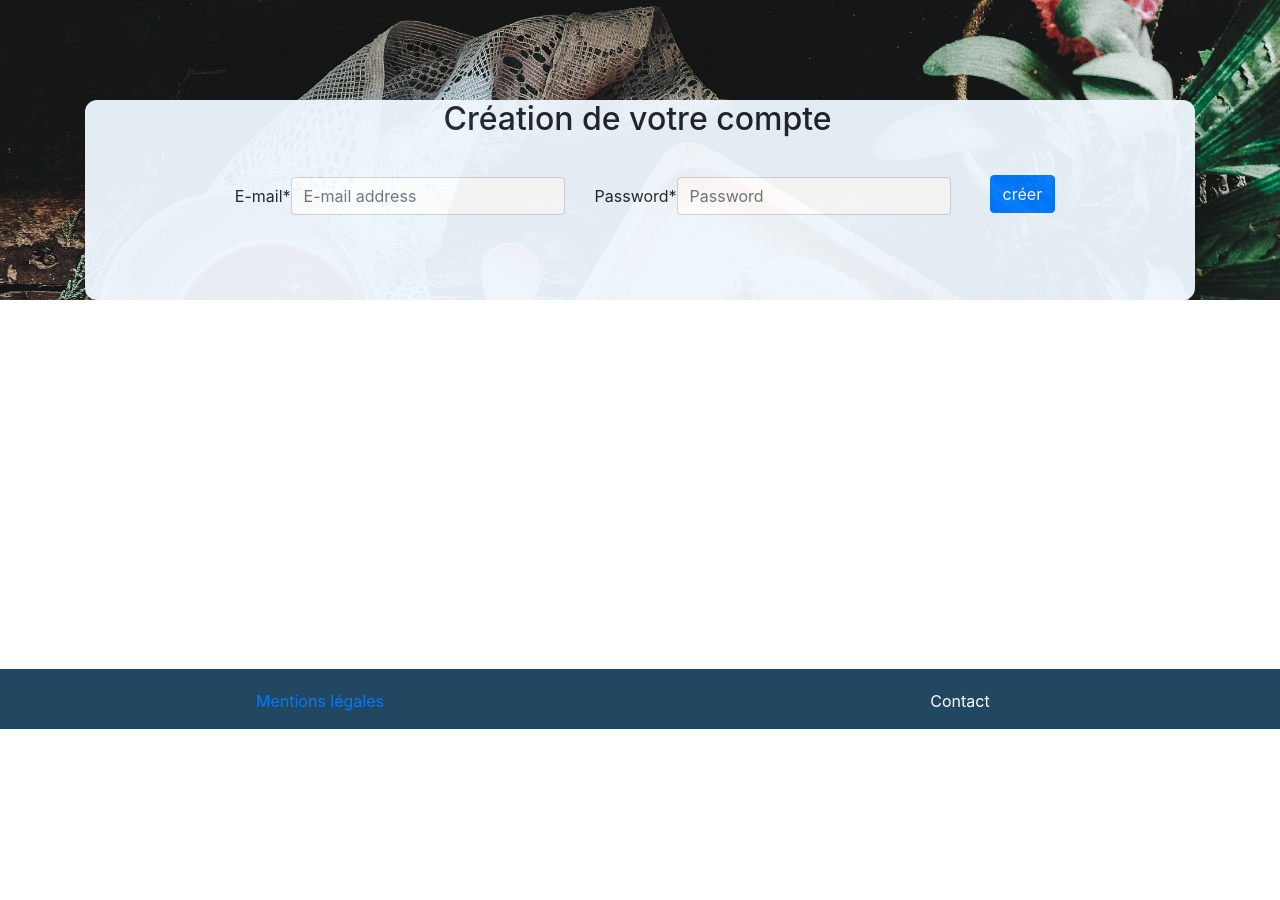
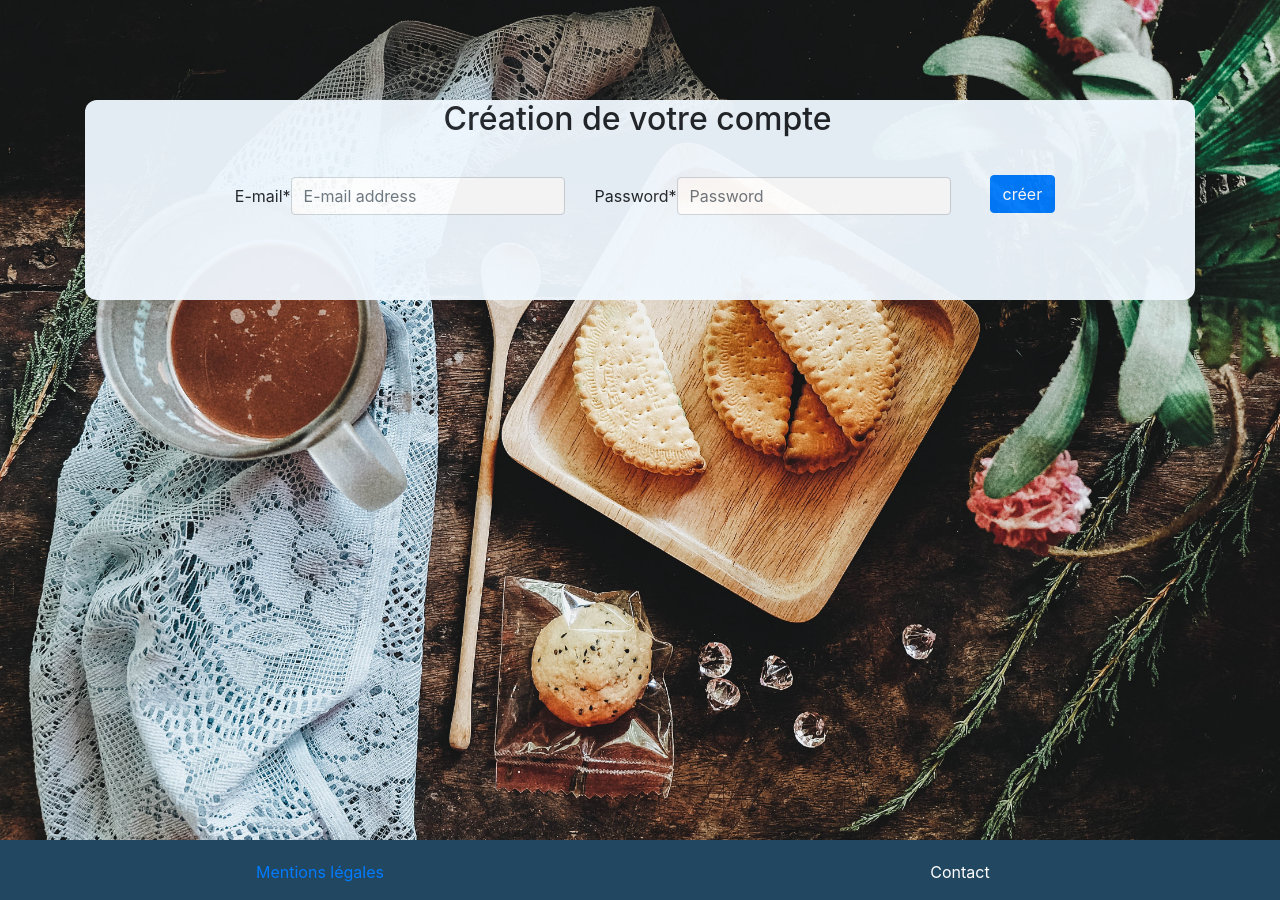
Before and after one commit to flenoir/purbeurre, a Django app: page /accounts/signup/ in a window 1280 px wide. Shown: the part 71-971 px from the top of the page. Before the commit the page ends 800 px from the top, so only its background shows below. Run offline with Django 3.2, Linux system fonts and the light colour scheme; some libraries are stand-ins or nearby versions.

Commit message:
changed height

```diff
--- a/core/templates/account/login.html
+++ b/core/templates/account/login.html
@@ -5,7 +5,7 @@
 {% block first_row %}
 
 
-<div class="container connexion_row_windows rounded">
+<div class="container connexion_row_windows rounded" style="margin-bottom: 540px">
     <h2 class="text-center mb-4">Connexion</h2>
 
 
--- a/core/templates/account/signup.html
+++ b/core/templates/account/signup.html
@@ -4,7 +4,7 @@
 
 {% block first_row %}
 
-<div class="container connexion_row_windows justify-content-center rounded">
+<div class="container connexion_row_windows justify-content-center rounded"  style="margin-bottom: 540px">
 <h2 class="text-center mb-4">Création de votre compte</h2>
 
     <form method="post" class="form-inline justify-content-center" novalidate>
```
